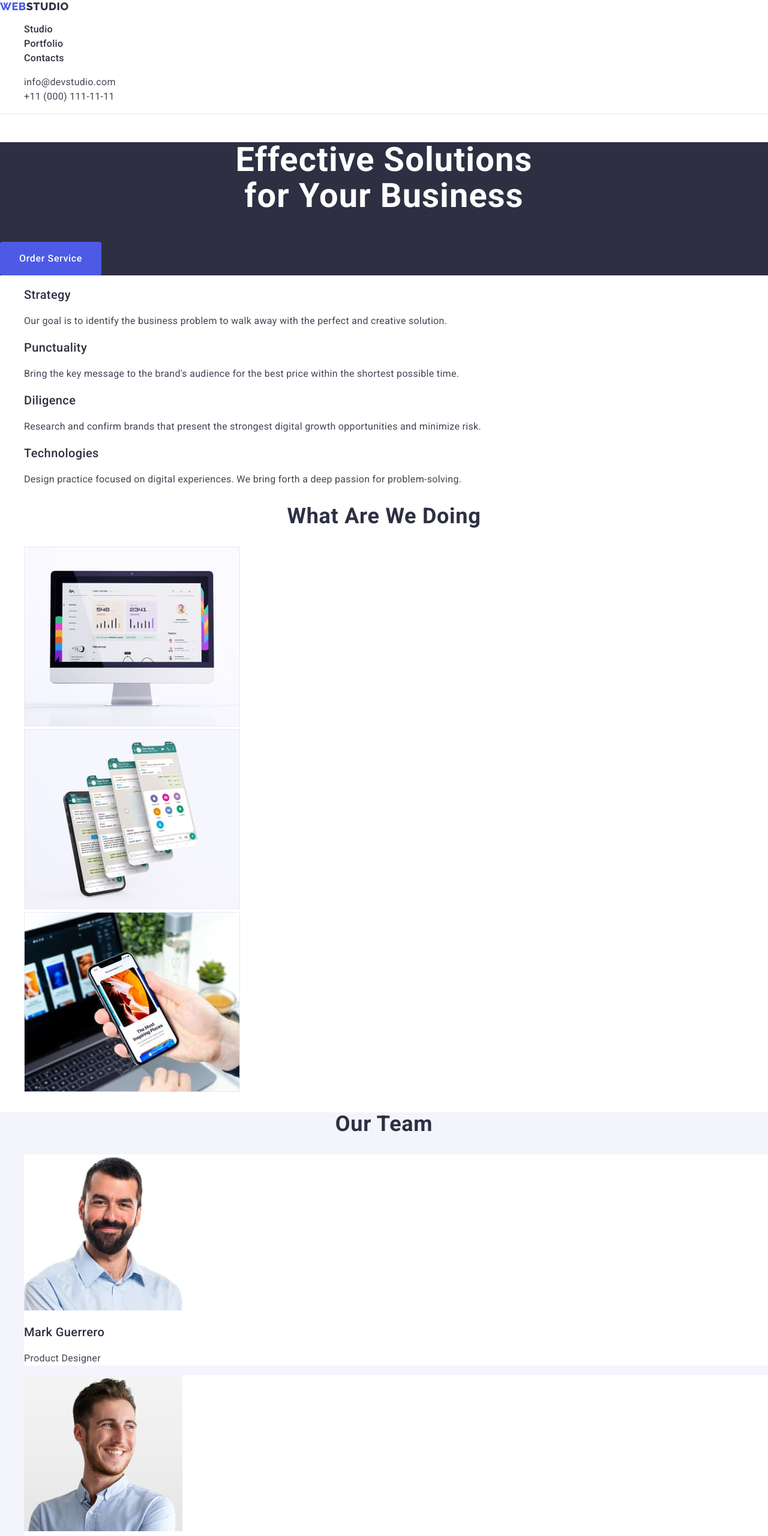
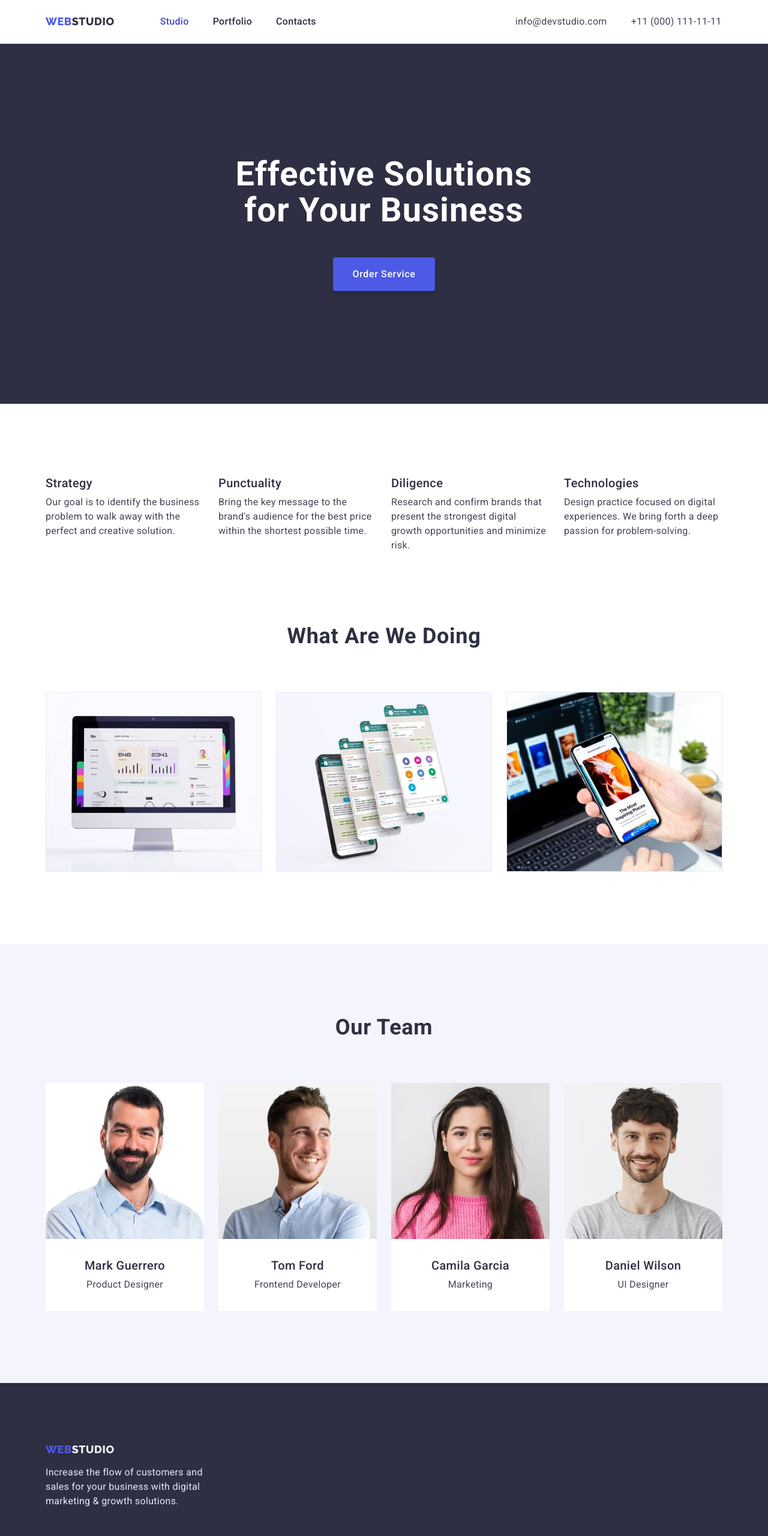
Before and after one commit to Chapelk1/goit-markup-hw-03, a plain HTML site: page index.html in a window 1280 px wide. Shown: the top 2560 px of the page at 60% size. Drawn offline with nearby package versions, Linux system fonts and the light colour scheme.

Commit message:
Update style.css

```diff
--- a/css/style.css
+++ b/css/style.css
@@ -9,6 +9,16 @@
     --color-cloud: #F4F4FD;
     --color-white: #FFFFFF;
 }
+html {
+    box-sizing: border-box;
+}
+
+*,
+::before,
+::after {
+    box-sizing: inherit;
+    /* outline: 1px solid teal */
+}
 body {
     font-family: 'Roboto', sans-serif;
     color: #434455;
@@ -19,10 +29,36 @@ body {
 .link{
     text-decoration: none;
 }
+h1,h2,h3,h4,h5,h6,ul,p {
+    margin: 0;
+    padding: 0;
+}
+.container {
+    margin: 0 auto;
+    padding: 0 15px;
+    width: 1158px;
+}
+.section{
+    padding-top: 120px;
+}
+.section:not(:nth-child(2)){
+    padding-bottom: 120px;
+}
+img,a {
+    display: block;
+}
 /* header */
 .header{
     background-color: var(--color-white);
     border-bottom: 1px solid var(--color-cornflower);
+    padding: 24px 0;
+}
+.head-nav{
+    display: flex;
+}
+.navigation{
+    display: flex;
+    align-items: center;
 }
 .navigation-logo{
     font-family: 'Raleway', sans-serif;
@@ -31,30 +67,46 @@ body {
     line-height: 1.17;
     color:var(--color-iris);
     letter-spacing: 0.03em;
-    text-transform: uppercase
-
+    text-transform: uppercase;
+}
+.navigation .navigation-logo{
+    margin-right: 76px;
 }
 .head-logo{
     color: var(--color-navy-blue);
+    display: contents;
 }
 .navigation-list{
     font-weight: 500;
     font-size: 16px;
     line-height: 1.5;
-    letter-spacing: 0.02em
+    letter-spacing: 0.02em;
+
+    display: flex;
+    margin-right: 332px;
+}
+.navigation-item:not(:last-child){
+    margin-right: 40px;
+}
+.navigation-link{
+    color: var(--color-navy-blue);
 }
 .address{
     font-weight: 400;
     font-size: 16px;
     line-height: 1.5;
     font-style: normal;
-    letter-spacing: 0.02em
+    letter-spacing: 0.02em;
 }
-.navigation-link{
-    color: var(--color-navy-blue);
+.address-item:not(:last-child){
+    margin-right: 40px;
 }
 .address-link{
     color: var(--color-slate);
+}
+.address-list{
+        display: flex;
+        justify-content: space-between;
 }
 .navigation-link:hover,
 .navigation-link:focus,
@@ -62,17 +114,23 @@ body {
 .address-link:focus{
     color: var(--color-ocean);
 }
+.accent{
+    color: var(--color-ocean);
+}
 /* hero */
 .hero{
     background-color: var(--color-navy-blue);
+    padding: 188px 0;
+    text-align: center;
 }
 .hero-title{
     font-weight: 700;
     font-size: 56px;
     line-height: 1.07;
     color: var(--color-white);
-    text-align: center;
-    letter-spacing: 0.02em
+    letter-spacing: 0.02em;
+
+    margin-bottom: 48px;
 }
 .style-btn{
     cursor: pointer;
@@ -82,13 +140,13 @@ body {
     font-size: 16px;
     line-height: 1.5;
     font-family: 'Roboto', sans-serif;
-    letter-spacing: 0.04em
+    letter-spacing: 0.04em;
 }
 .hero-btn{
-    width: 169px;
-    height: 56px;
+    padding: 16px 32px;
     color: var(--color-white);
     background-color: var(--color-iris);
+    box-shadow: 0px 4px 4px rgba(0, 0, 0, 0.15);
 }
 .hero-btn:hover,
 .hero-btn:focus{
@@ -99,12 +157,22 @@ body {
 .our-work{
     background-color: var(--color-white);
 }
+.quality-list{
+    display: flex;
+    align-items: flex-start;
+    gap: 24px;
+}
+.quality-item{
+    flex-basis: calc((100% - 72px) / 3);;
+}
 .quality-subtitle{
     font-weight: 500;
     font-size: 20px;
     line-height: 1.2;
     letter-spacing: 0.02em;
     color: #2E2F42;
+
+    margin-bottom: 8px;
 }
 .quality-descr{
     font-size: 16px;
@@ -121,7 +189,17 @@ body {
     letter-spacing: 0.02em;
     text-transform: capitalize;
     color: var(--color-navy-blue);
+
+    margin-bottom: 72px;
 }
+.work-list{
+    display: flex;
+    justify-content: space-between;
+}
+.work-item:not(:last-child){
+    margin-right: 24px;
+}
+
 /* section 4 */
 .team{
     background-color: var(--color-cloud);
@@ -134,6 +212,26 @@ body {
     letter-spacing: 0.02em;
     text-transform: capitalize;
     color: var(--color-navy-blue);
+
+    margin-bottom: 72px;
+}
+.team-list{
+    display: flex;
+    align-items: flex-start;
+}
+.team-item{
+    background-color: var(--color-white);
+    width: 264px;
+}
+.team-item:not(:last-child){
+    margin-right: 24px;
+}
+.team-item > img{
+    max-width: 100%;
+}
+.box{
+    padding: 32px 16px;
+    text-align: center;
 }
 .team-subtitle{
     font-weight: 500;
@@ -142,9 +240,7 @@ body {
     letter-spacing: 0.02em;
     color: var(--color-navy-blue);
 
-}
-.team-item{
-    background-color: var(--color-white);
+    margin-bottom: 8px;
 }
 .team-descr{
     color: var(--color-slate);
@@ -155,38 +251,75 @@ body {
 /* footer */
 .footer{
     background-color: var(--color-navy-blue);
+    padding: 100px 0;
+}
+.footer .navigation-logo{
+    display: inline-block;
+    margin-bottom: 16px;
 }
 .footer-descr{
     color: var(--color-cornflower);
+    width: 264px;
+    line-height: 1.5;
+    letter-spacing: 0.02em;
+    color: #E7E9FC;
 }
 .foot-logo{
     color: var(--color-cloud);
+    display: contents;
 }
-
-
 /* portfolio */
-.exampl-btn{
+.examples{
+    padding: 96px 0 120px 0;
+}
+.examples-list{
+    display: flex;
+    justify-content: center;
+    margin-bottom: 72px;
+}
+.examples-item:not(:last-child){
+    margin-right: 24px;
+}
+.example-btn{
     background-color: var(--color-cloud);
     color: var(--color-iris);
     padding: 12px 24px;
     border: 1px solid var(--color-cornflower);
 }
-.exampl-btn:hover,
-.exampl-btn:focus{
+.example-btn:hover,
+.example-btn:focus{
     background-color: var(--color-ocean);
     color: var(--color-white);
+    box-shadow: 0px 3px 1px rgba(0, 0, 0, 0.1), 0px 2px 1px rgba(0, 0, 0, 0.08), 0px 2px 2px rgba(0, 0, 0, 0.12);
 }
-.examples-work-subtitle{
+.examples-work-list{
+    display: flex;
+    flex-wrap: wrap;
+    row-gap: 48px;
+    column-gap: 24px;
+}
+.examples-work-item{
+    flex-basis: calc((100% - 48px) / 3);
+}
+.examples-subtitle{
     font-family: 'Roboto';
     font-weight: 500;
     font-size: 20px;
     line-height: 1.2;
     letter-spacing: 0.02em;
     color: var(--color-navy-blue);
+
+    margin-bottom: 8px;
 }
-.examples-work-descr{
+.examples-descr{
     color: var(--color-slate);
     font-size: 16px;
     line-height: 1.5;
     letter-spacing: 0.02em;
+}.in-card{
+    border-bottom: 1px solid var(--color-cornflower);
+    border-left: 1px solid var(--color-cornflower);
+    border-right: 1px solid var(--color-cornflower);
+
+    padding: 32px 16px 32px 16px;
 }
```
